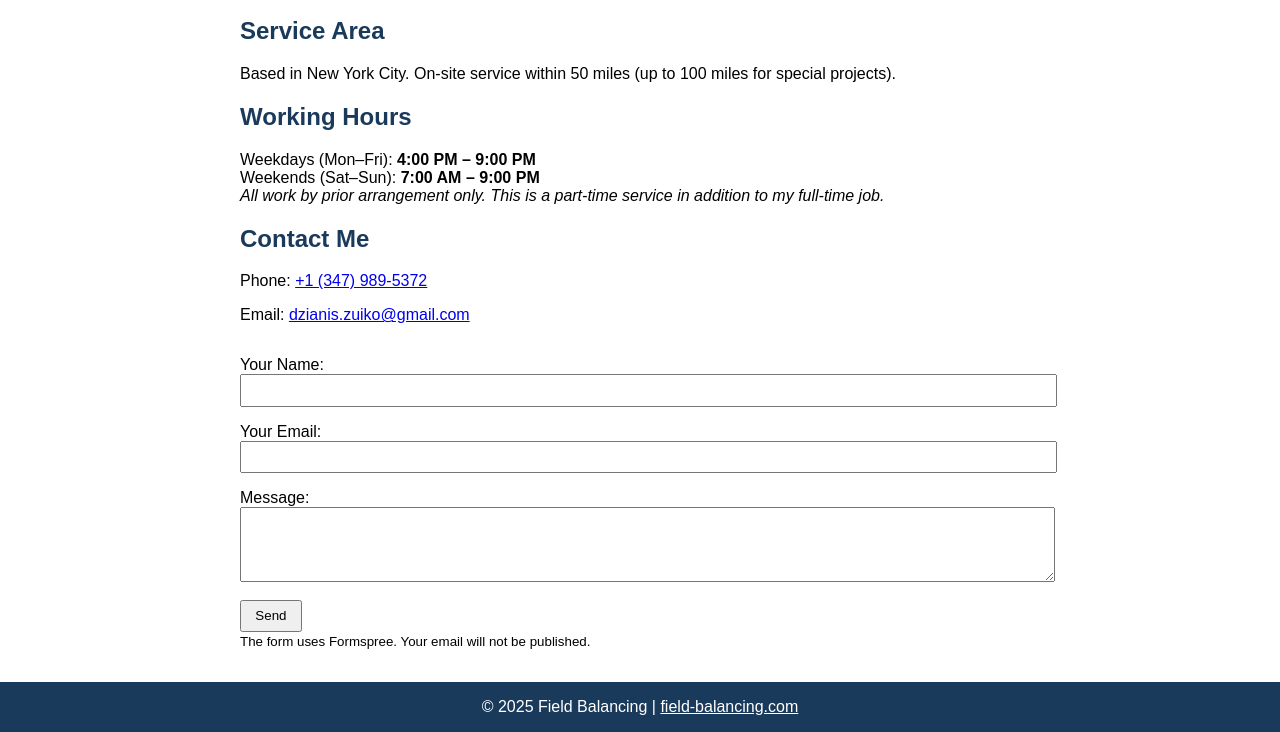
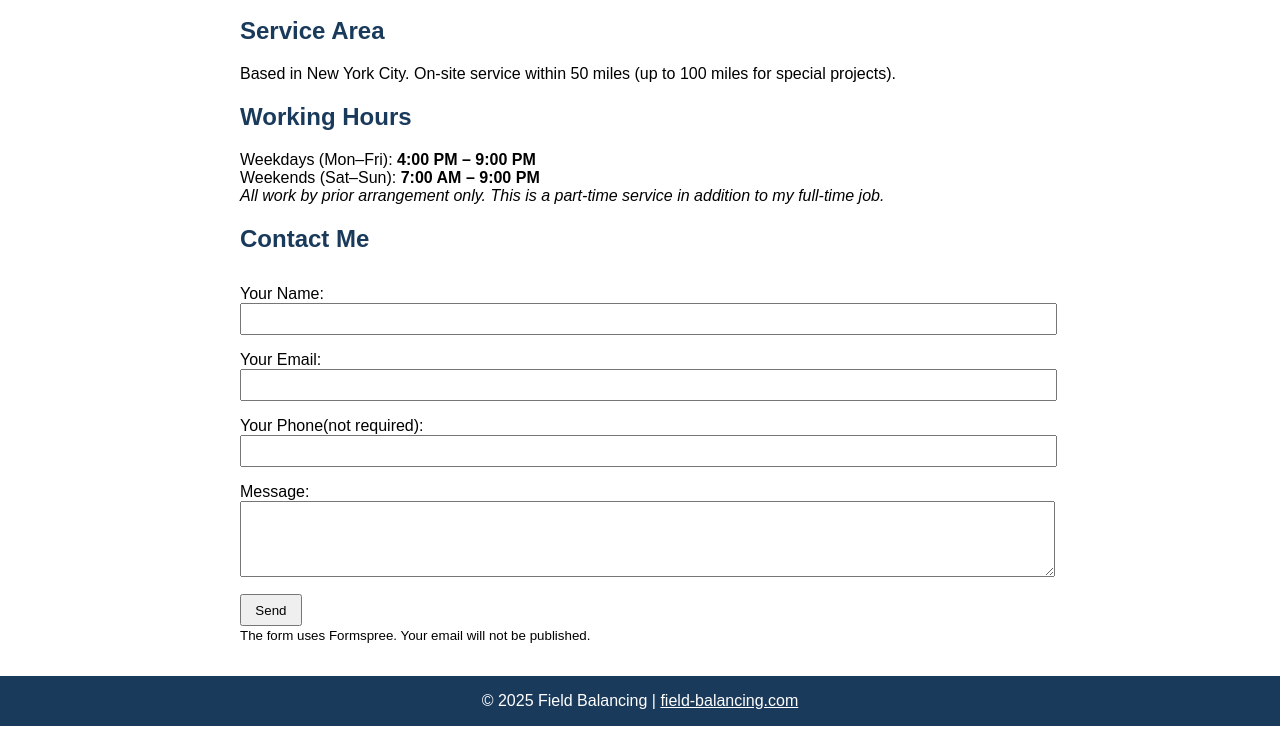
Before and after one commit to Dzuiko/field-balancing.github.io, a plain HTML site: page index.html in a window 1280 px wide. Shown: the part 1010-1742 px from the top of the page. Drawn offline with Linux system fonts and the light colour scheme.

Commit message:
formspree 2

```diff
--- a/index.html
+++ b/index.html
@@ -97,11 +97,11 @@
     </section>
     <section>
       <h2>Contact Me</h2>
-      <p>Phone: <a href="tel:+13479895372">+1 (347) 989-5372</a></p>
-      <p>Email: <a href="mailto:dzianis.zuiko@gmail.com">dzianis.zuiko@gmail.com</a></p>
       <form action="https://formspree.io/f/xyzwrkao" method="POST">
+        <input type="hidden" name="_subject" value="Field Balancing Inquiry from Website">
         <label>Your Name:<input type="text" name="name" required></label>
         <label>Your Email:<input type="email" name="email" required></label>
+        <label>Your Phone(not required):<input type="tel" name="phone"></label>
         <label>Message:<textarea name="message" rows="4" required></textarea></label>
         <button type="submit">Send</button>
       </form>
```
